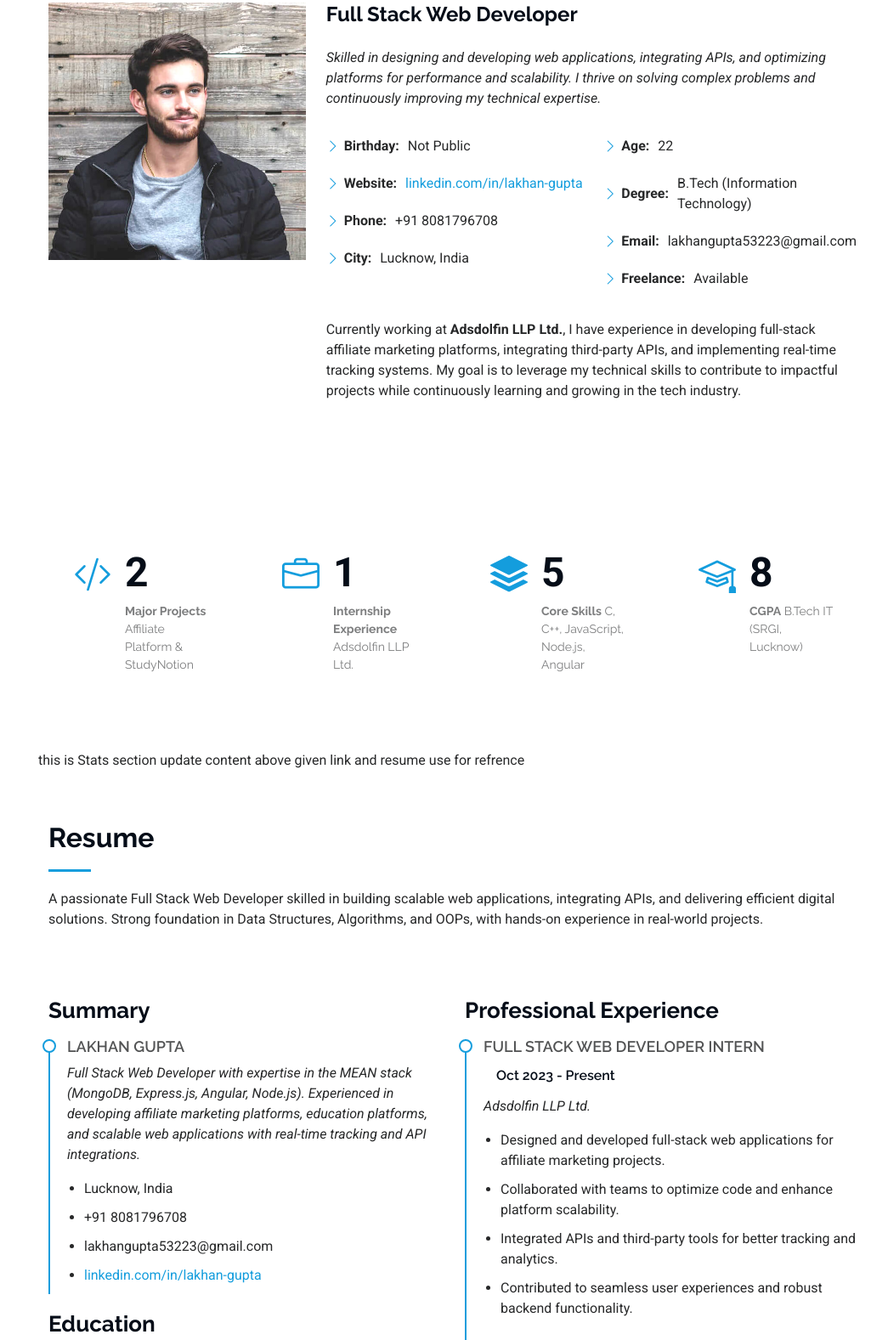
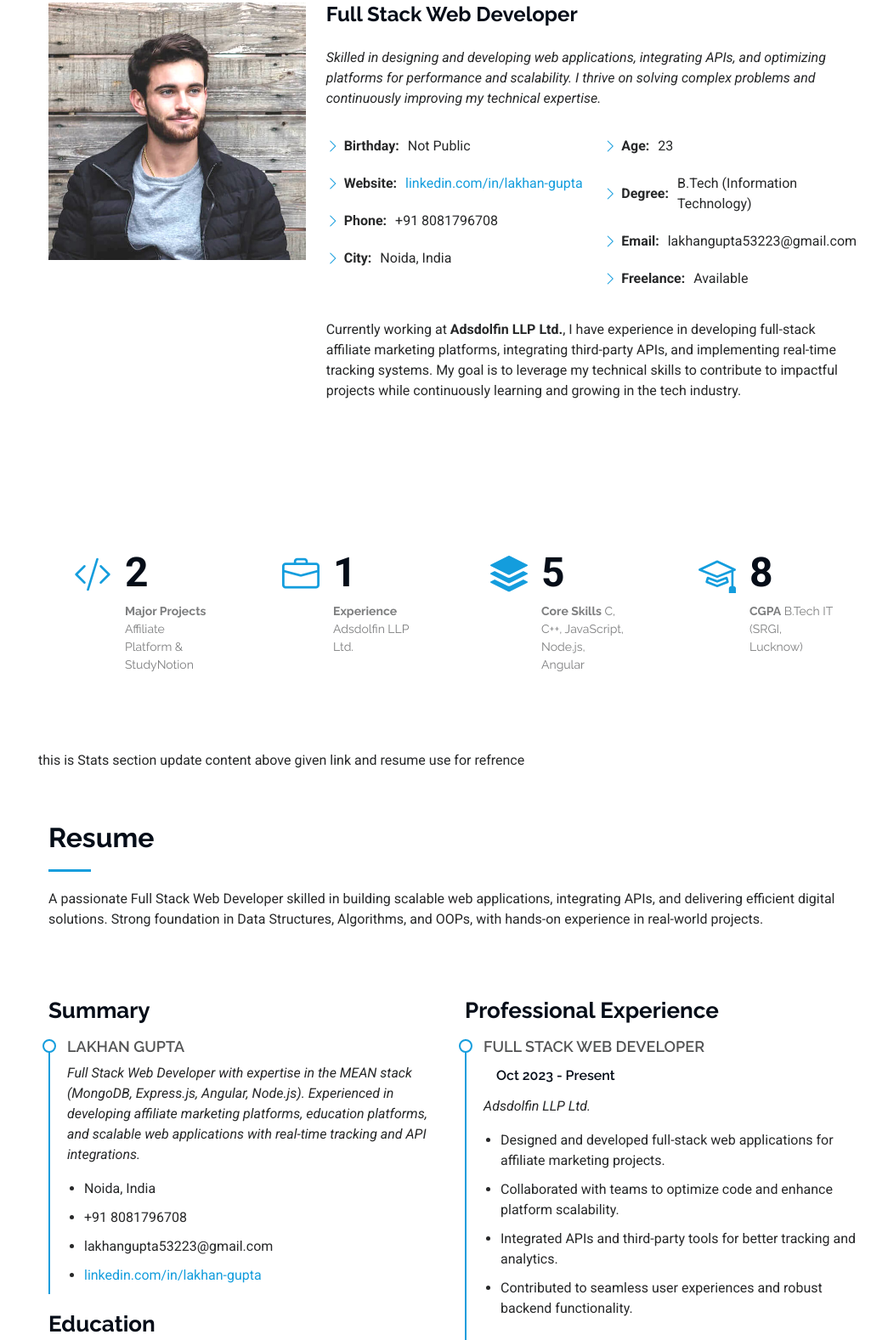
Before and after one commit to lakhangupta1/portFolio, a plain HTML site: page index.html in a window 1280 px wide. Shown: the part 1067-2644 px from the top of the page at 85% size, without its empty margins (255-1280 px from the left). Drawn offline with Linux system fonts and the light colour scheme.

Commit message:
update address and details

```diff
--- a/index.html
+++ b/index.html
@@ -119,13 +119,13 @@
                                     </li>
                                     <li><i class="bi bi-chevron-right"></i> <strong>Phone:</strong> <span>+91
                                             8081796708</span></li>
-                                    <li><i class="bi bi-chevron-right"></i> <strong>City:</strong> <span>Lucknow,
+                                    <li><i class="bi bi-chevron-right"></i> <strong>City:</strong> <span>Noida,
                                             India</span></li>
                                 </ul>
                             </div>
                             <div class="col-lg-6">
                                 <ul>
-                                    <li><i class="bi bi-chevron-right"></i> <strong>Age:</strong> <span>22</span></li>
+                                    <li><i class="bi bi-chevron-right"></i> <strong>Age:</strong> <span>23</span></li>
                                     <li><i class="bi bi-chevron-right"></i> <strong>Degree:</strong> <span>B.Tech
                                             (Information Technology)</span></li>
                                     <li><i class="bi bi-chevron-right"></i> <strong>Email:</strong>
@@ -170,7 +170,7 @@
                             <i class="bi bi-briefcase"></i>
                             <span data-purecounter-start="0" data-purecounter-end="1" data-purecounter-duration="1"
                                 class="purecounter"></span>
-                            <p><strong>Internship Experience</strong> <span>Adsdolfin LLP Ltd.</span></p>
+                            <p><strong>Experience</strong> <span>Adsdolfin LLP Ltd.</span></p>
                         </div>
                     </div>
 
@@ -223,7 +223,7 @@
                                     education platforms, and scalable web applications with real-time tracking and API
                                     integrations.</em></p>
                             <ul>
-                                <li>Lucknow, India</li>
+                                <li>Noida, India</li>
                                 <li>+91 8081796708</li>
                                 <li>lakhangupta53223@gmail.com</li>
                                 <li><a href="https://www.linkedin.com/in/lakhan-gupta/"
@@ -258,7 +258,7 @@
                     <div class="col-lg-6" data-aos="fade-up" data-aos-delay="200">
                         <h3 class="resume-title">Professional Experience</h3>
                         <div class="resume-item">
-                            <h4>Full Stack Web Developer Intern</h4>
+                            <h4>Full Stack Web Developer</h4>
                             <h5>Oct 2023 - Present</h5>
                             <p><em>Adsdolfin LLP Ltd.</em></p>
                             <ul>
@@ -481,7 +481,7 @@
                                 <i class="bi bi-geo-alt flex-shrink-0"></i>
                                 <div>
                                     <h3>Address</h3>
-                                    <p>Lucknow, Uttar Pradesh, India</p>
+                                    <p>Noida, Uttar Pradesh, India</p>
                                 </div>
                             </div>
 
@@ -510,8 +510,8 @@
                                 </div>
                             </div>
 
-                            <iframe
-                                src="https://www.google.com/maps/embed?pb=!1m18!1m12!1m3!1d14222.432611949678!2d80.9461662!3d26.8467088!2m3!1f0!2f0!3f0!3m2!1i1024!2i768!4f13.1!3m3!1m2!1s0x399be2a9c5b2b4b1%3A0x5b73e7d7b9a5e53!2sLucknow%2C%20Uttar%20Pradesh%2C%20India!5e0!3m2!1sen!2sin!4v1696061234567!5m2!1sen!2sin"
+                                                       <iframe
+                                src="https://www.google.com/maps/embed?pb=!1m18!1m12!1m3!1d56037.11390651019!2d77.28337752947154!3d28.620181354316696!2m3!1f0!2f0!3f0!3m2!1i1024!2i768!4f13.1!3m3!1m2!1s0x390ce5456ef36d9f%3A0x3b7191b1286136c8!2sSector%2062%2C%20Noida%2C%20Uttar%20Pradesh!5e0!3m2!1sen!2sin!4v1756877854839!5m2!1sen!2sin"
                                 frameborder="0" style="border:0; width: 100%; height: 270px;" allowfullscreen=""
                                 loading="lazy" referrerpolicy="no-referrer-when-downgrade"></iframe>
                         </div>
```
